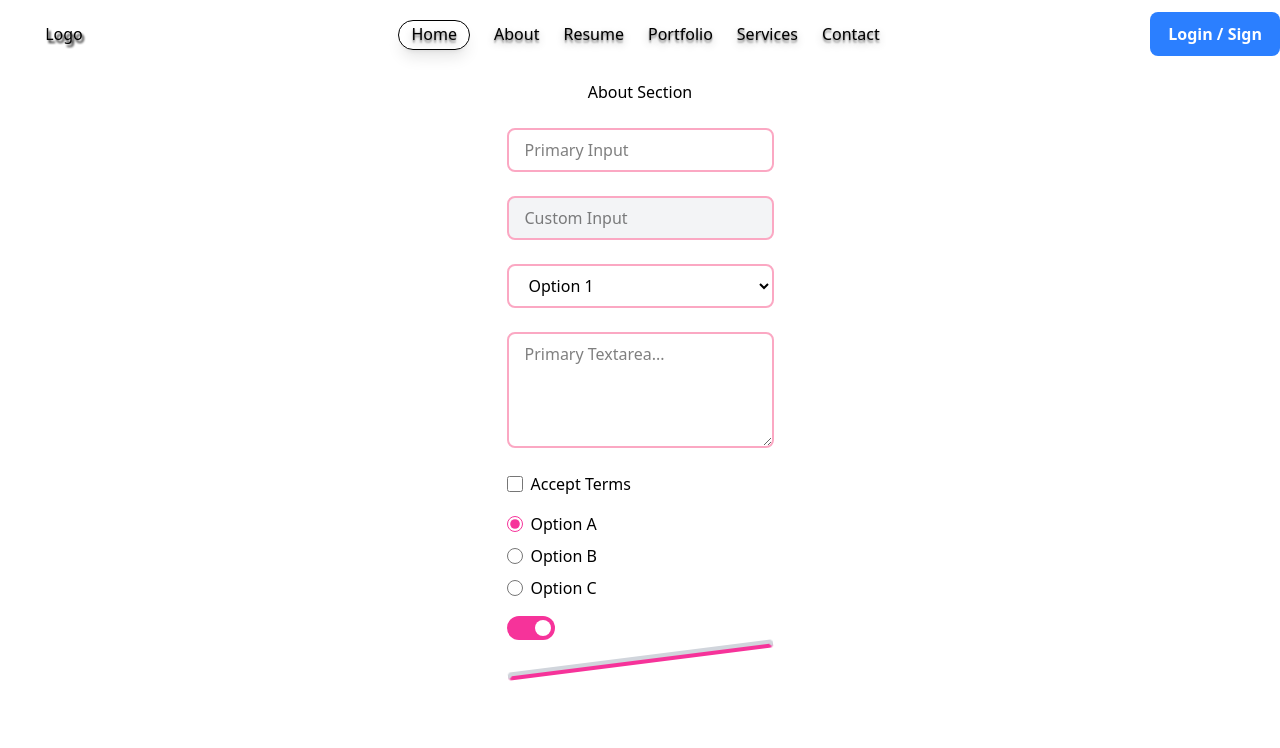
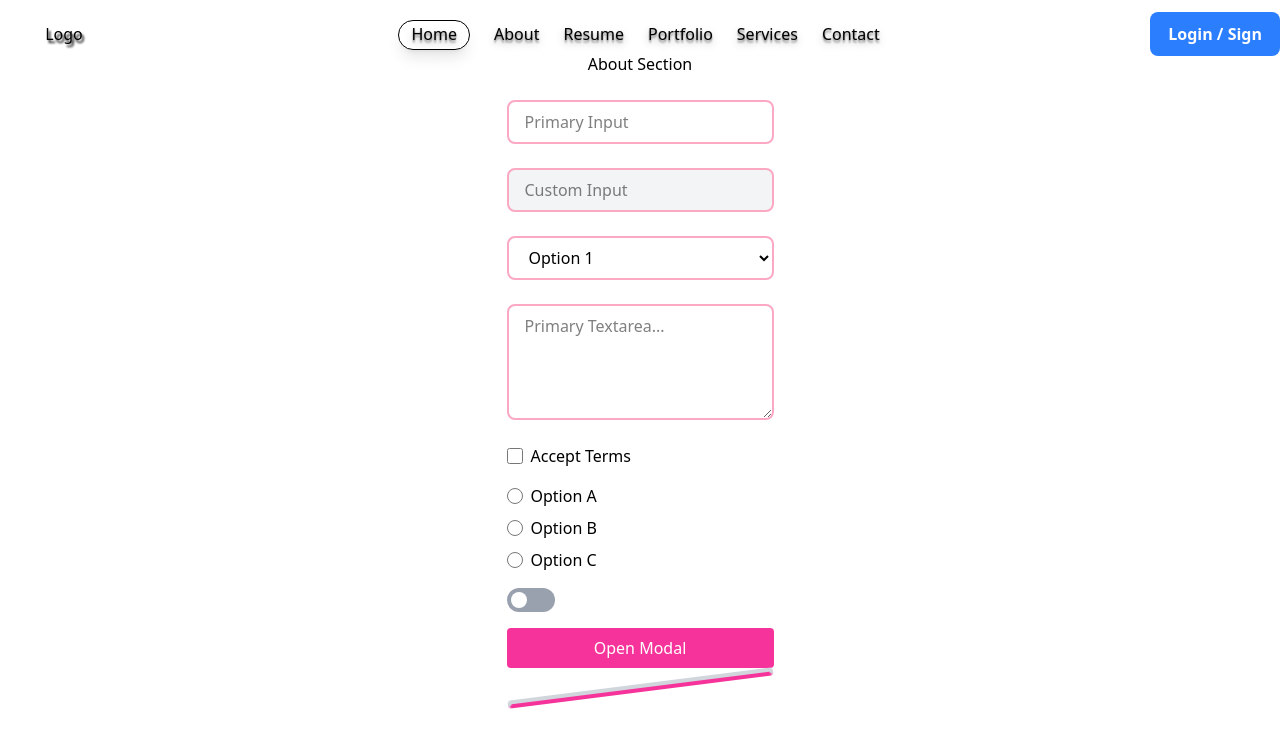
Before and after one commit to awaisfaryad25/react-basic-project, a React (Vite) app: page / in a window 1280 px wide. Shown: the top 748 px of the page. Built offline with nearby package versions, Linux system fonts and the light colour scheme.

Commit message:
add data and function to check components

```diff
--- a/src/components/home/About.jsx
+++ b/src/components/home/About.jsx
@@ -1,3 +1,4 @@
+import { useState } from 'react'
 import Input from '../global/Input'
 import Textarea from '../global/Textarea'
 import Select from '../global/Select'
@@ -22,6 +23,10 @@ const radioOptions = [
 
 const About = ({ id }) => {
 
+  const [checked, setChecked] = useState(false);
+  const [gender, setGender] = useState("male");
+  const [darkMode, setDarkMode] = useState(false);
+  const [open, setOpen] = useState(false);
 
   return (
     <div id={id}>
@@ -32,16 +37,25 @@ const About = ({ id }) => {
 
       <Select variant="primary" options={selectOptions} />
       <Textarea placeholder="Primary Textarea..." variant="primary" />
-      <Checkbox label="Accept Terms" onChange={() => {}} />
+
+      <Checkbox label="Accept Terms" checked={checked} onChange={() => setChecked(!checked)} />
 
       <RadioGroup
-        name="example"
+        name="gender"
+        value={gender}
+        onChange={setGender}
         options={radioOptions}
-        value="A"
-        onChange={console.log}
       />
-      <Switch checked={true} onChange={() => {}} />
-      <Modal   />
+      <Switch checked={darkMode} onChange={setDarkMode} />
+
+      <button onClick={() => setOpen(true)} className="px-4 py-2 bg-pink-500 text-white rounded">
+        Open Modal
+      </button>
+
+      <Modal open={open} onClose={() => setOpen(false)}>
+        <h2 className="text-lg font-bold">Modal Content</h2>
+        <p>This is inside modal</p>
+      </Modal>
 
       <Loader size="8" className="border-t-blue-500" />
     </div>
```
